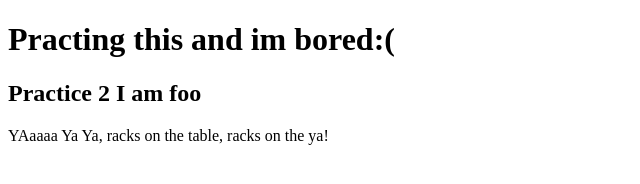
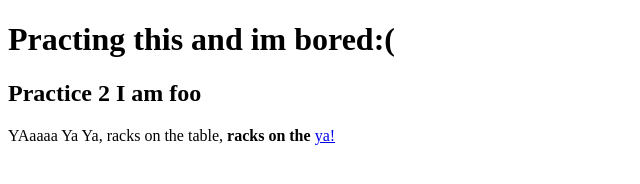
Before and after one commit to tserbest/4814-html-practice, a plain HTML site: page index.html in a window 1280 px wide. Shown: the full height of the page, 0-640 px from the left. Drawn offline with Linux system fonts and the light colour scheme.

Commit message:
Update index.html

```diff
--- a/index.html
+++ b/index.html
@@ -8,7 +8,7 @@
     <h1>Practing this and im bored:(</h1>
     <h2>Practice 2 I am foo</h2>
     <p>
-      YAaaaa Ya Ya, racks on the table, racks on the ya!
+      YAaaaa Ya Ya, racks on the table, <strong>racks on the</strong> <a href="#">ya!</a>
     </p>
   </body>
 </html>
```
